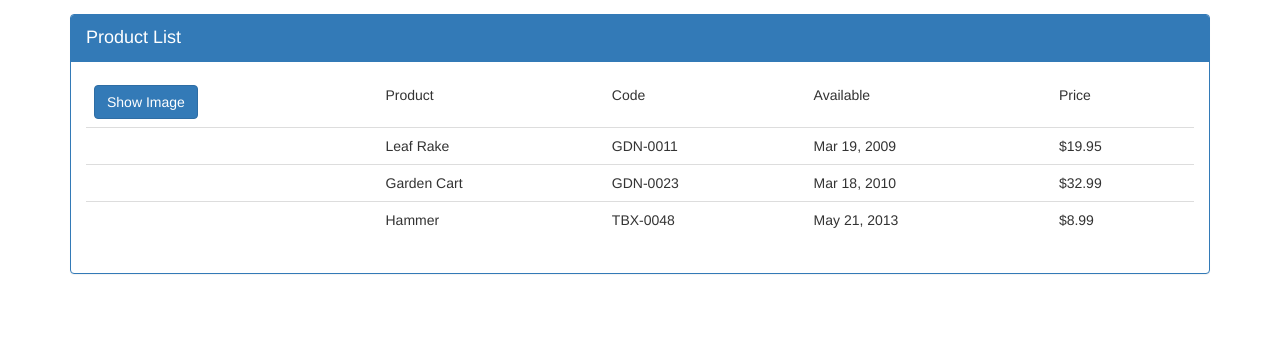
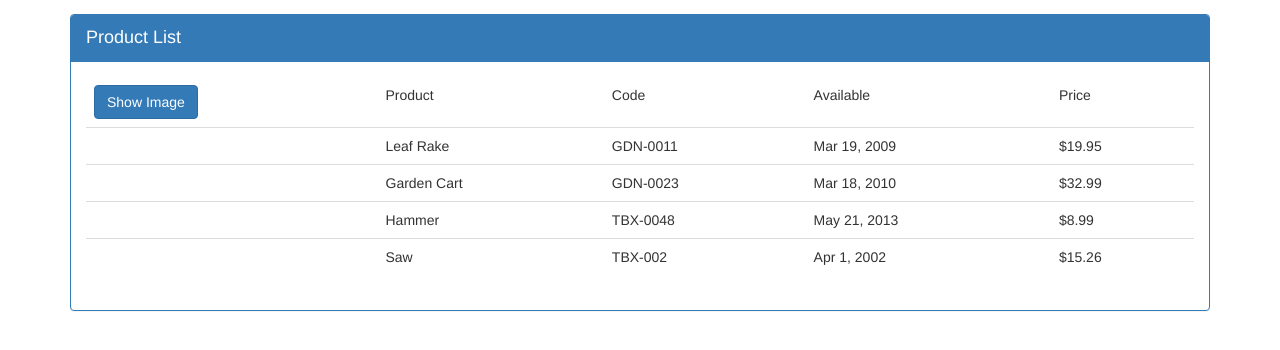
Before and after one commit to owen800q/WebDev, a website: page AngularJS/TypeScript/index.html in a window 1280 px wide. Shown: the part 58-408 px from the top of the page. Drawn offline with Linux system fonts and the light colour scheme.

Commit message:
Added the Product business object

```diff
--- /dev/null
+++ b/AngularJS/TypeScript/app/products/product.js
@@ -0,0 +1,22 @@
+var app;
+(function (app) {
+    var domain;
+    (function (domain) {
+        var Product = (function () {
+            function Product(productId, productName, productCode, releaseDate, price, description, imageUrl) {
+                this.productId = productId;
+                this.productName = productName;
+                this.productCode = productCode;
+                this.releaseDate = releaseDate;
+                this.price = price;
+                this.description = description;
+                this.imageUrl = imageUrl;
+            }
+            Product.prototype.calculateDiscount = function (percent) {
+                return this.price - (this.price * percent / 100);
+            };
+            return Product;
+        })();
+        domain.Product = Product;
+    })(domain = app.domain || (app.domain = {}));
+})(app || (app = {}));
--- a/AngularJS/TypeScript/app/products/productListCtrl.js
+++ b/AngularJS/TypeScript/app/products/productListCtrl.js
@@ -35,6 +35,9 @@ var app;
                         "imageUrl": "http://openclipart.org/image/300px/svg_to_png/73/rejon_Hammer.png"
                     }
                 ];
+                var newProduct = new app.domain.Product(3, "Saw", "TBX-002", new Date(2002, 3, 1), 16.95, "15-inch steel blade hand saw", "http://openclipart.org/image/300px/svg_to_png/27070/egore911_saw.png");
+                newProduct.price = newProduct.calculateDiscount(10);
+                this.products.push(newProduct);
             }
             ProductListCtrl.prototype.toggleImage = function () {
                 this.showImage = !this.showImage;
--- a/AngularJS/TypeScript/index.html
+++ b/AngularJS/TypeScript/index.html
@@ -31,6 +31,7 @@
     <script src="app/app.js"></script>
 
     <!-- Domain Classes -->
+    <script src="app/products/product.js"></script>
 
     <!-- Services -->
 
```
Also changed, not shown: AngularJS/TypeScript/app/products/product.ts (added, +29 -0 lines), AngularJS/TypeScript/app/products/productListCtrl.ts (+9 -2 lines).
